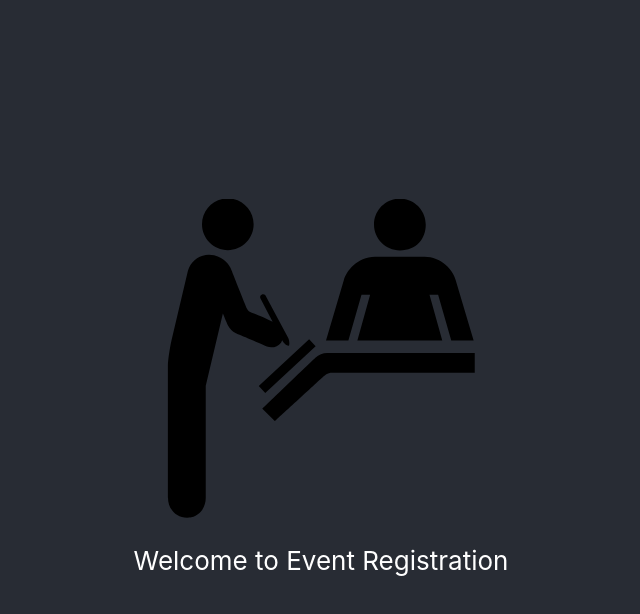
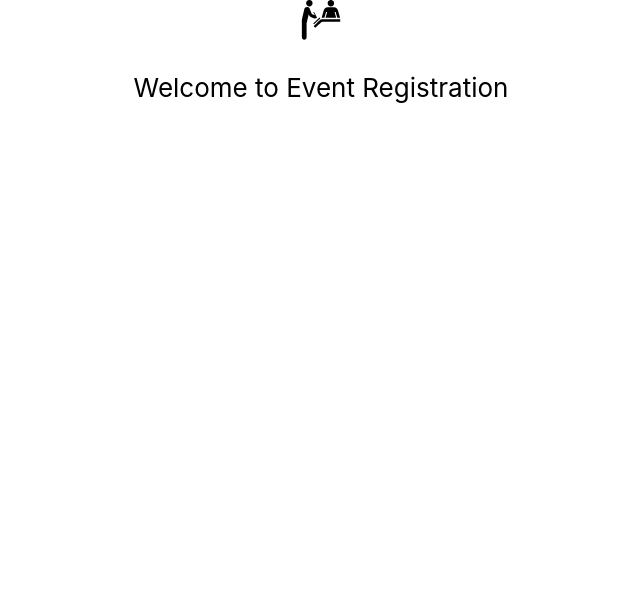
Before and after one commit to jamespro/eventregreact, a React (Create React App) app: page / in a window 1280 px wide. Shown: the top 614 px of the page, without its empty margins (319-959 px from the left). Built offline with nearby package versions, Linux system fonts and the light colour scheme.

Commit message:
config and setup files; eslint, prettier, setup; starting to organize

```diff
--- a/src/App.css
+++ b/src/App.css
@@ -3,7 +3,7 @@
 }
 
 .App-logo {
-  height: 40vmin;
+  height: 5vmin;
   pointer-events: none;
 }
 
@@ -14,14 +14,14 @@
 }
 
 .App-header {
-  background-color: #282c34;
-  min-height: 100vh;
+  background-color: #ffffff;
+  min-height: 5vh;
   display: flex;
   flex-direction: column;
   align-items: center;
   justify-content: center;
   font-size: calc(10px + 2vmin);
-  color: white;
+  color: black;
 }
 
 .App-link {
--- a/src/App.js
+++ b/src/App.js
@@ -1,15 +1,28 @@
-import logo from './logo.svg';
-import './App.css';
+import React, { Component } from "react";
+import { Route, Switch, withRouter } from "react-router-dom";
+import logo from "./logo.svg";
+import "./App.css";
 
-function App() {
+class App extends Component {
+  render() {
     return (
       <div className="App">
+        {/* <!--make a set of registration components--> */}
+
+        {/* <!--make a global registration header include--> */}
+        {/* <!--need components for reg form elements--> */}
+        {/* <!--make different components for demo form elements --> */}
+        {/* <!--make different components for item form elements --> */}
+        {/* <!--should define fields by sitetypes--> */}
+
         <header className="App-header">
+          <a className="home-link" href="/">
             <img src={logo} className="App-logo" alt="logo" />
-        <p>
-          Welcome to Event Registration
-        </p>
-
+          </a>
+          <p>Welcome to Event Registration</p>
+        </header>
+        <section>
+          {/* <!--need a link (that looks like a button?) : Register as an Attendee--> */}
           {/* <a
           className="App-link"
           href="https://reactjs.org"
@@ -18,9 +31,12 @@ function App() {
         >
 
         </a> */}
-      </header>
+          {/* <!--need a route: /register/reginfo/ -- make this have logic for any kind of attendee and be dynamic, but based on what? localStorage probably --> */}
+        </section>
+        {/* <!--make a global registration footer include--> */}
       </div>
     );
   }
+}
 
 export default App;
```
Also changed, not shown: package.json (+8 -0 lines), src/index.js (+6 -6 lines), .eslintrc.json (added), 2 other files (tests, documents, lock files or other folders). Lines whose indentation alone changed are shown as unchanged.
